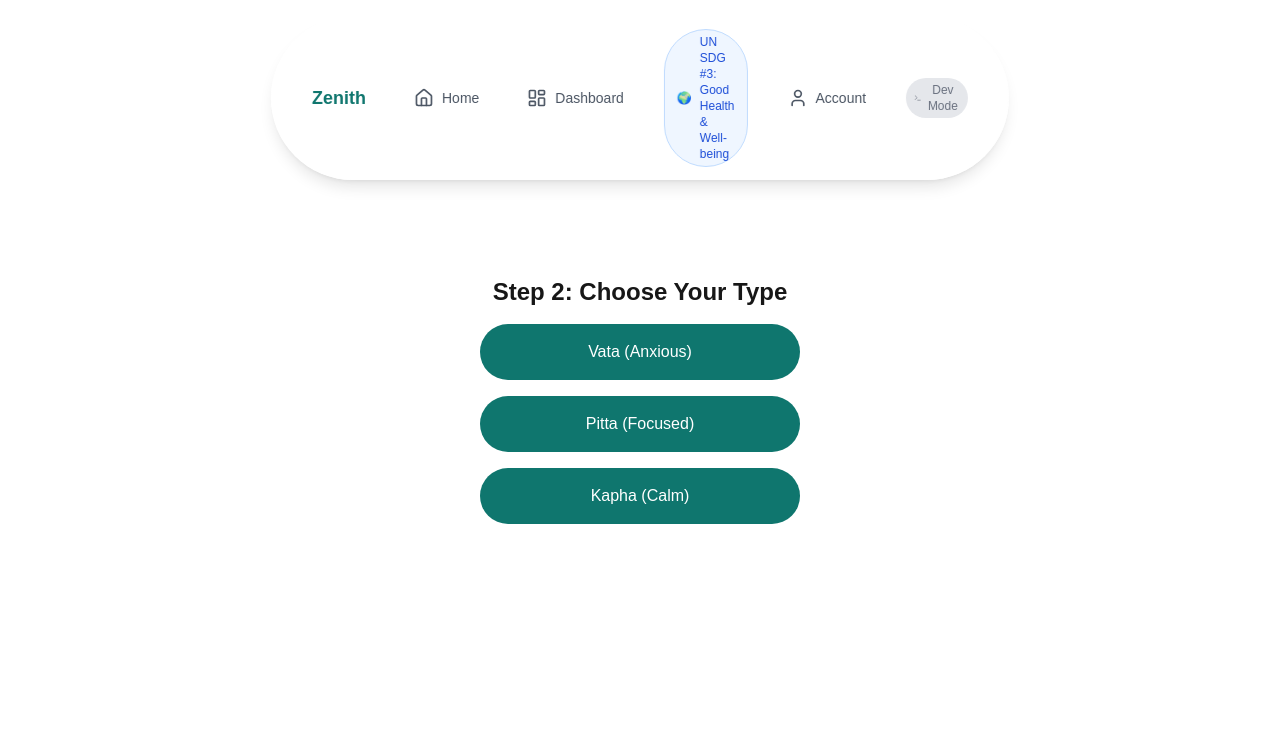
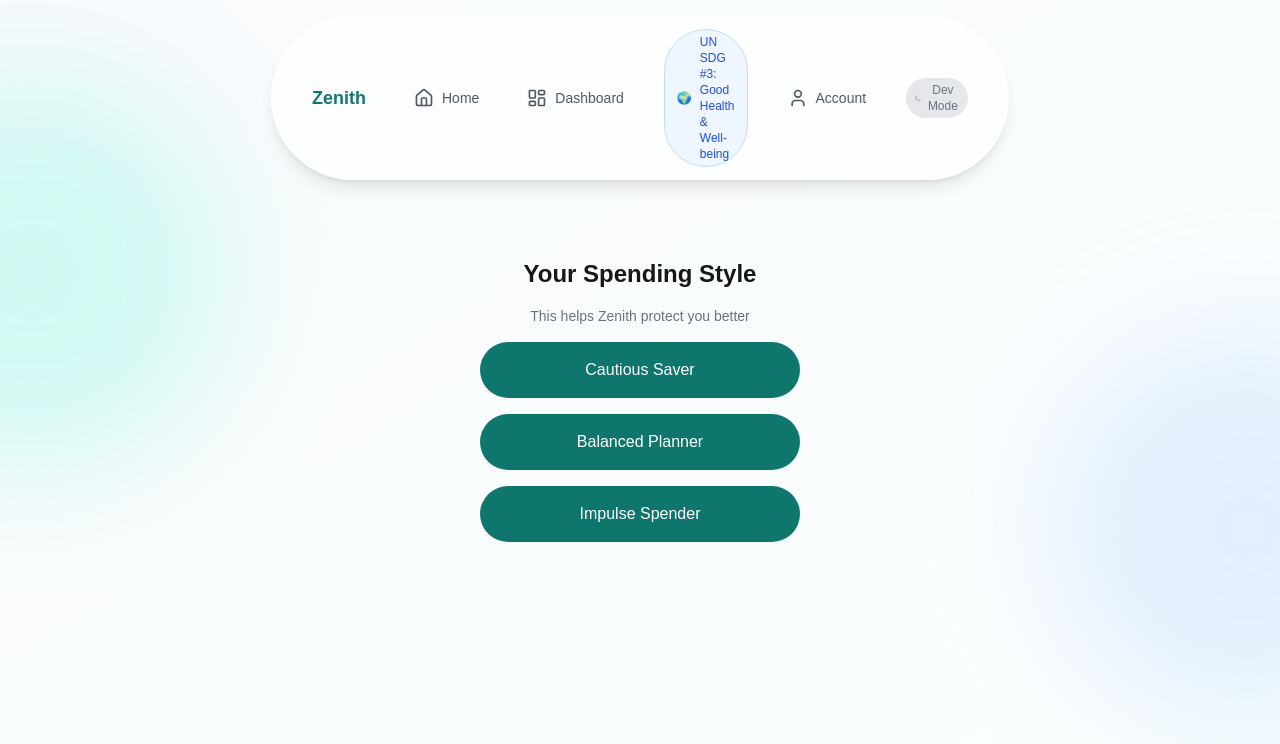
Before and after one commit to Adityasharma0101911/Zenith-Frontend, a Next.js app: page /onboarding in a window 1280 px wide. Both pictures are taken after a click on the button "Next". Shown: the top 744 px of the page. Built offline with nearby package versions, Linux system fonts and the light colour scheme.

Commit message:
replace dosha with universal spending profiles and add formatCurrency helper

```diff
--- a/src/app/dashboard/page.tsx
+++ b/src/app/dashboard/page.tsx
@@ -49,7 +49,7 @@ export default function DashboardPage() {
     const router = useRouter();
 
     // this stores the user data from the backend
-    const [userData, setUserData] = useState<{ username: string; balance: number; dosha: string | null; wellness_score: number } | null>(null);
+    const [userData, setUserData] = useState<{ username: string; name: string; balance: number; spending_profile: string | null; stress_level: number; wellness_score: number } | null>(null);
 
     // this tells the ai to rethink when data changes
     const [refreshTrigger, setRefreshTrigger] = useState(0);
@@ -127,10 +127,10 @@ export default function DashboardPage() {
                     >
                         {/* welcome text slides in first */}
                         <motion.div variants={itemVariants} className="text-center">
-                            <h1 className="text-4xl font-bold">Welcome, {userData.username}</h1>
+                            <h1 className="text-4xl font-bold">Welcome, {userData.name}</h1>
                             <p className="text-xl mt-4 text-gray-600">Balance: ${userData.balance.toFixed(2)}</p>
-                            {userData.dosha && (
-                                <p className="text-lg mt-2 text-gray-500">Dosha: {userData.dosha}</p>
+                            {userData.spending_profile && (
+                                <p className="text-lg mt-2 text-gray-500">Profile: {userData.spending_profile}</p>
                             )}
 
                             {/* this shows the wellness score on the dashboard */}
--- a/src/app/onboarding/page.tsx
+++ b/src/app/onboarding/page.tsx
@@ -6,6 +6,9 @@ import { useState } from "react";
 
 // import useRouter to redirect after finishing
 import { useRouter } from "next/navigation";
+
+// import motion for step transitions
+import { motion, AnimatePresence } from "framer-motion";
 
 // import the api url from our utils
 import { API_URL } from "@/utils/api";
@@ -17,21 +20,21 @@ export default function OnboardingPage() {
     // this stores the user name from step 1
     const [name, setName] = useState("");
 
-    // this stores the dosha type from step 2
-    const [dosha, setDosha] = useState("");
+    // this stores the spending profile from step 2
+    const [spendingProfile, setSpendingProfile] = useState("");
 
     // this stores the bank balance from step 3
     const [balance, setBalance] = useState("");
 
     const router = useRouter();
 
-    // this sets the user dosha type and moves to the next step
-    function selectDosha(type: string) {
-        setDosha(type);
+    // this sets the spending profile and moves to the next step
+    function selectProfile(type: string) {
+        setSpendingProfile(type);
         setStep(3);
     }
 
-    // this sends the final data and finishes the survey
+    // this sends the final data and finishes the onboarding
     async function handleFinish() {
         // get the token from localStorage
         const token = localStorage.getItem("token");
@@ -44,8 +47,8 @@ export default function OnboardingPage() {
                 Authorization: `Bearer ${token}`,
             },
             body: JSON.stringify({
-                dosha: dosha,
-                stress_level: name,
+                name: name,
+                spending_profile: spendingProfile,
                 balance: parseFloat(balance),
             }),
         });
@@ -55,77 +58,108 @@ export default function OnboardingPage() {
     }
 
     return (
-        <main className="min-h-screen bg-white flex items-center justify-center">
+        <main className="min-h-screen flex items-center justify-center">
             <div className="flex flex-col gap-4 w-80">
+                <AnimatePresence mode="wait">
 
                     {/* step 1: ask for the user name */}
                     {step === 1 && (
-                    <>
-                        <h1 className="text-2xl font-bold text-center">Step 1: What is your name?</h1>
+                        <motion.div
+                            key="step1"
+                            initial={{ opacity: 0, x: 30 }}
+                            animate={{ opacity: 1, x: 0 }}
+                            exit={{ opacity: 0, x: -30 }}
+                            className="flex flex-col gap-4"
+                        >
+                            <h1 className="text-2xl font-bold text-center">What is your name?</h1>
                             <input
                                 type="text"
                                 placeholder="Enter your name"
                                 value={name}
                                 onChange={(e) => setName(e.target.value)}
-                            className="border border-gray-300 rounded-xl p-3 w-full focus:outline-none focus:ring-2 focus:ring-zenith-teal"
+                                className="border border-gray-300 rounded-full p-4 w-full focus:outline-none focus:ring-2 focus:ring-teal-500/50 transition-all duration-300"
                             />
                             {/* this button moves to step 2 */}
-                        <button
+                            <motion.button
                                 onClick={() => setStep(2)}
+                                whileHover={{ scale: 1.02 }}
+                                whileTap={{ scale: 0.95 }}
                                 className="bg-zenith-teal text-white rounded-full p-4 hover:opacity-90 transition"
                             >
                                 Next
-                        </button>
-                    </>
+                            </motion.button>
+                        </motion.div>
                     )}
 
-                {/* step 2: pick the dosha type */}
+                    {/* step 2: pick the spending profile */}
                     {step === 2 && (
-                    <>
-                        <h1 className="text-2xl font-bold text-center">Step 2: Choose Your Type</h1>
-                        {/* these buttons set the dosha and go to step 3 */}
-                        <button
-                            onClick={() => selectDosha("Vata")}
+                        <motion.div
+                            key="step2"
+                            initial={{ opacity: 0, x: 30 }}
+                            animate={{ opacity: 1, x: 0 }}
+                            exit={{ opacity: 0, x: -30 }}
+                            className="flex flex-col gap-4"
+                        >
+                            <h1 className="text-2xl font-bold text-center">Your Spending Style</h1>
+                            <p className="text-sm text-gray-500 text-center">This helps Zenith protect you better</p>
+                            {/* these buttons set the spending profile and go to step 3 */}
+                            <motion.button
+                                onClick={() => selectProfile("Cautious Saver")}
+                                whileHover={{ scale: 1.02 }}
+                                whileTap={{ scale: 0.95 }}
                                 className="bg-zenith-teal text-white rounded-full p-4 hover:opacity-90 transition"
                             >
-                            Vata (Anxious)
-                        </button>
-                        <button
-                            onClick={() => selectDosha("Pitta")}
+                                Cautious Saver
+                            </motion.button>
+                            <motion.button
+                                onClick={() => selectProfile("Balanced Planner")}
+                                whileHover={{ scale: 1.02 }}
+                                whileTap={{ scale: 0.95 }}
                                 className="bg-zenith-teal text-white rounded-full p-4 hover:opacity-90 transition"
                             >
-                            Pitta (Focused)
-                        </button>
-                        <button
-                            onClick={() => selectDosha("Kapha")}
+                                Balanced Planner
+                            </motion.button>
+                            <motion.button
+                                onClick={() => selectProfile("Impulse Spender")}
+                                whileHover={{ scale: 1.02 }}
+                                whileTap={{ scale: 0.95 }}
                                 className="bg-zenith-teal text-white rounded-full p-4 hover:opacity-90 transition"
                             >
-                            Kapha (Calm)
-                        </button>
-                    </>
+                                Impulse Spender
+                            </motion.button>
+                        </motion.div>
                     )}
 
                     {/* step 3: enter balance and finish */}
                     {step === 3 && (
-                    <>
-                        <h1 className="text-2xl font-bold text-center">Step 3: Current Bank Balance</h1>
+                        <motion.div
+                            key="step3"
+                            initial={{ opacity: 0, x: 30 }}
+                            animate={{ opacity: 1, x: 0 }}
+                            exit={{ opacity: 0, x: -30 }}
+                            className="flex flex-col gap-4"
+                        >
+                            <h1 className="text-2xl font-bold text-center">Current Bank Balance</h1>
                             <input
                                 type="number"
                                 placeholder="Enter your balance"
                                 value={balance}
                                 onChange={(e) => setBalance(e.target.value)}
-                            className="border border-gray-300 rounded-xl p-3 w-full focus:outline-none focus:ring-2 focus:ring-zenith-teal"
+                                className="border border-gray-300 rounded-full p-4 w-full focus:outline-none focus:ring-2 focus:ring-teal-500/50 transition-all duration-300"
                             />
-                        {/* this sends the final data and finishes the survey */}
-                        <button
+                            {/* this sends the final data and finishes the onboarding */}
+                            <motion.button
                                 onClick={handleFinish}
+                                whileHover={{ scale: 1.02 }}
+                                whileTap={{ scale: 0.95 }}
                                 className="bg-zenith-teal text-white rounded-full p-4 hover:opacity-90 transition"
                             >
                                 Finish
-                        </button>
-                    </>
+                            </motion.button>
+                        </motion.div>
                     )}
 
+                </AnimatePresence>
             </div>
         </main>
     );
--- a/src/utils/api.ts
+++ b/src/utils/api.ts
@@ -2,6 +2,11 @@
 
 // this is the live tailscale link
 export const API_URL = "https://endoserver.tail9ef134.ts.net";
+
+// this formats a number as a dollar amount
+export function formatCurrency(num: number): string {
+    return `$${num.toFixed(2)}`;
+}
 
 // this function takes an endpoint and fetches data from the backend
 export async function fetchAPI(endpoint: string) {
```
Lines whose indentation alone changed are shown as unchanged.
